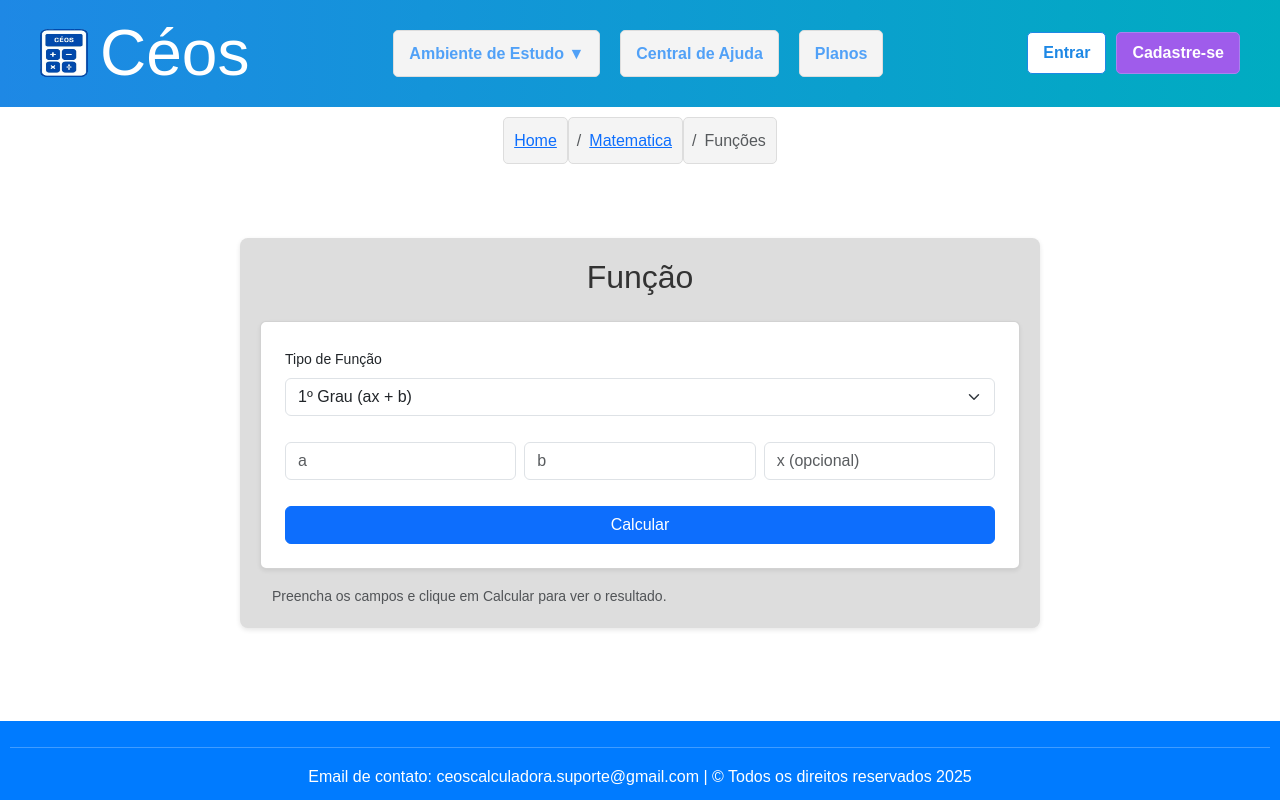
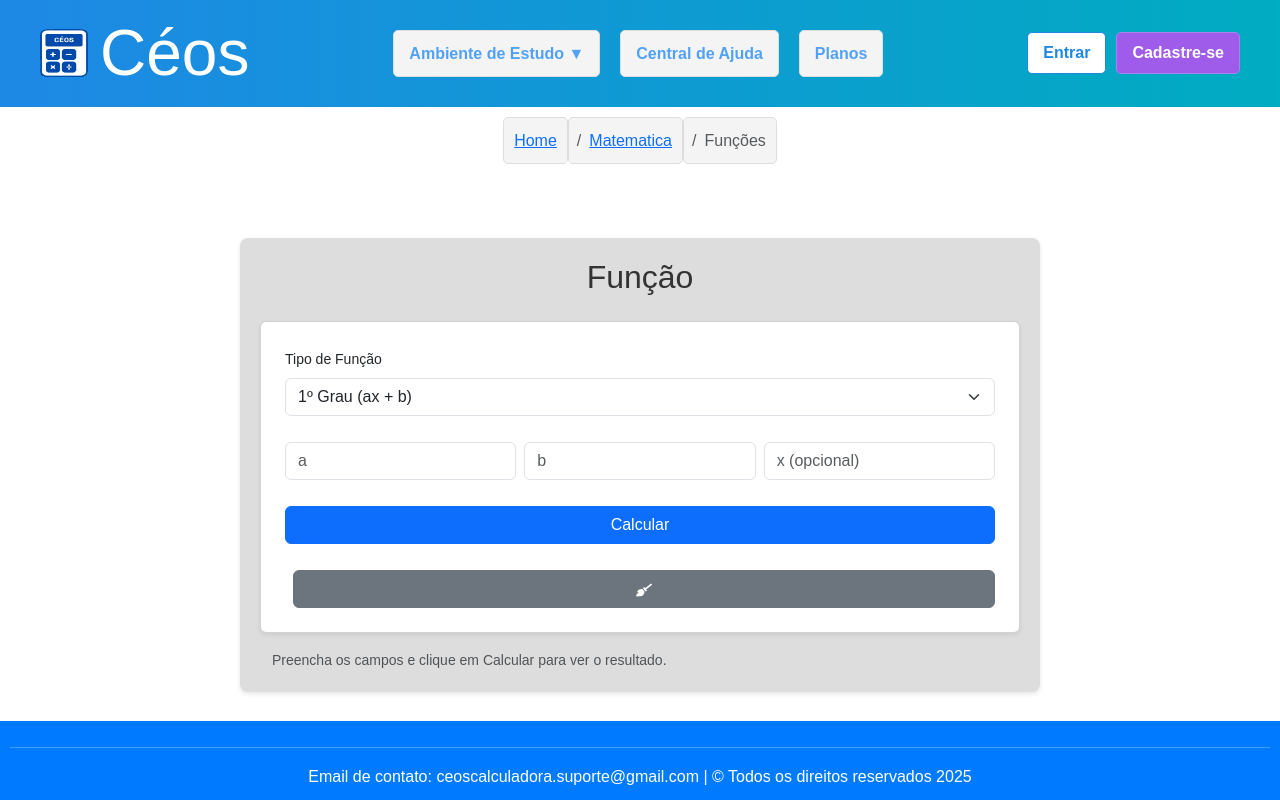
Before and after one commit to RHU4N/C-os, a React (Create React App) app: page /matematica/funcao in a window 1280 px wide. Built offline with nearby package versions, Linux system fonts and the light colour scheme.

Commit message:
add botão limpar

```diff
--- a/package.json
+++ b/package.json
@@ -10,6 +10,7 @@
     "axios": "^1.9.0",
     "react": "^19.1.0",
     "react-dom": "^19.1.0",
+    "react-icons": "^5.5.0",
     "react-router-dom": "^7.6.0",
     "react-scripts": "5.0.1",
     "web-vitals": "^2.1.4"
--- a/src/pages/AnaliseComb.js
+++ b/src/pages/AnaliseComb.js
@@ -1,5 +1,6 @@
 import React, { useState } from 'react';
 import axios from 'axios';
+import { FaBroom } from 'react-icons/fa';
 
 function AnaliseComb() {
   const [tipo, setTipo] = useState('permutacao');
@@ -25,6 +26,15 @@ function AnaliseComb() {
     } finally {
       setLoading(false);
     }
+  };
+
+  const handleClear = () => {
+    setTipo('permutacao');
+    setN('');
+    setK('');
+    setResultado(null);
+    setErro('');
+    setLoading(false);
   };
 
   return (
@@ -65,6 +75,15 @@ function AnaliseComb() {
         <button className="btn btn-primary mt-3" type="submit" disabled={loading} aria-busy={loading} aria-label="Calcular análise combinatória">
           {loading ? 'Calculando...' : 'Calcular'}
         </button>
+        <button
+          type="button"
+          className="btn btn-secondary mt-3 ms-2"
+          onClick={handleClear}
+          aria-label="Limpar campos"
+          title="Limpar campos"
+        >
+          <FaBroom />
+        </button>
         {resultado !== null && (
           <div className="alert alert-success mt-3" role="status">Resultado: {resultado}</div>
         )}
--- a/src/pages/Estatistica.js
+++ b/src/pages/Estatistica.js
@@ -1,5 +1,6 @@
 import React, { useState } from 'react';
 import axios from 'axios';
+import { FaBroom } from 'react-icons/fa';
 
 function Estatistica() {
   const [tipo, setTipo] = useState('media');
@@ -23,6 +24,14 @@ function Estatistica() {
     } finally {
       setLoading(false);
     }
+  };
+
+  const handleClear = () => {
+    setTipo('media');
+    setNumeros('');
+    setResultado(null);
+    setErro('');
+    setLoading(false);
   };
 
   return (
@@ -57,6 +66,15 @@ function Estatistica() {
         <button className="btn btn-primary" type="submit" disabled={loading} aria-busy={loading} aria-label="Calcular estatística">
           {loading ? 'Calculando...' : 'Calcular'}
         </button>
+        <button
+          type="button"
+          className="btn btn-secondary ms-2"
+          onClick={handleClear}
+          aria-label="Limpar campos"
+          title="Limpar campos"
+        >
+          <FaBroom />
+        </button>
         {resultado !== null && (
           <div className="alert alert-success mt-3" role="status">Resultado: {Array.isArray(resultado) ? resultado.join(', ') : resultado}</div>
         )}
--- a/src/pages/Funcao.js
+++ b/src/pages/Funcao.js
@@ -1,5 +1,6 @@
 import React, { useState } from "react";
 import axios from "axios";
+import { FaBroom } from 'react-icons/fa';
 
 function Funcao() {
   const [tipo, setTipo] = useState("funcao1");
@@ -30,6 +31,17 @@ function Funcao() {
     } finally {
       setLoading(false);
     }
+  };
+
+  const handleClear = () => {
+    setTipo('funcao1');
+    setA('');
+    setB('');
+    setC('');
+    setX('');
+    setResultado(null);
+    setErro('');
+    setLoading(false);
   };
 
   return (
@@ -121,6 +133,15 @@ function Funcao() {
           >
             {loading ? "Calculando..." : "Calcular"}
           </button>
+          <button
+            type="button"
+            className="btn btn-secondary mt-3 ms-2"
+            onClick={handleClear}
+            aria-label="Limpar campos"
+            title="Limpar campos"
+          >
+            <FaBroom />
+          </button>
           {resultado !== null && (
             <div className="alert alert-success mt-3" role="status">
               Resultado:{" "}
```
Also changed, not shown: 1 other file (tests, documents, lock files or other folders).
